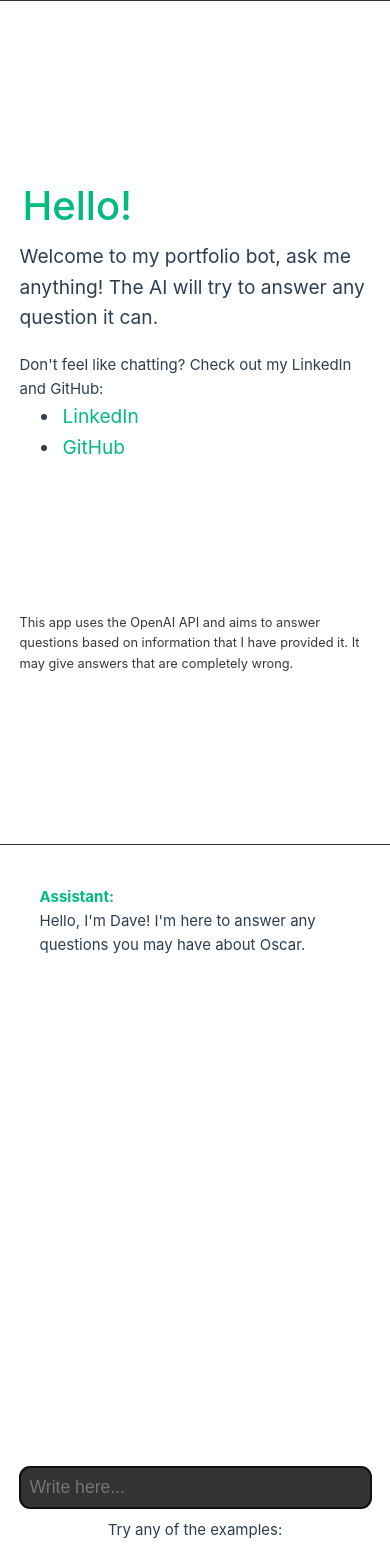
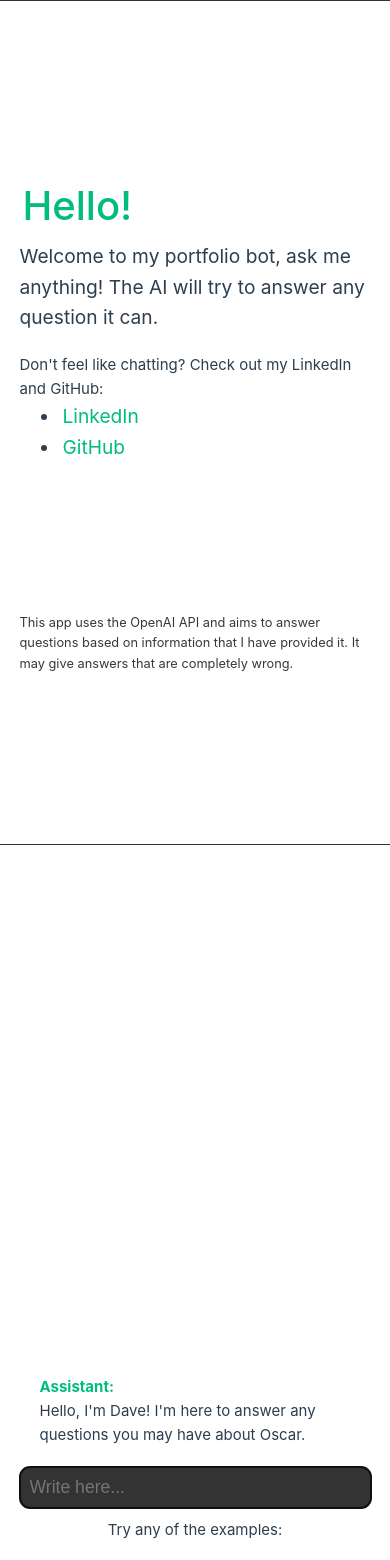
Before and after one commit to oscarpergler/chatgpt-wrapper-portfolio, a Vue app in the folder vue-project/: page / in a window 390 px wide. Shown: the top 1560 px of the page. Built offline with nearby package versions, Linux system fonts and the light colour scheme.

Commit message:
responsiveness quickfixes

```diff
--- a/vue-project/src/App.vue
+++ b/vue-project/src/App.vue
@@ -31,7 +31,7 @@
     border-top: 1px solid #333;
   }
 
-  @media screen and (min-width: 1024px){
+  @media screen and (min-width: 1200px) and (min-height: 800px){
     .app-container{
       height: 100vh;
       padding: 10%;
--- a/vue-project/src/views/ChatView.vue
+++ b/vue-project/src/views/ChatView.vue
@@ -102,6 +102,7 @@
 
   .output{
     display: flex;
+    flex-direction: column-reverse;
     width: 100%;
     height: 100%;
     overflow-y: scroll;
@@ -179,7 +180,7 @@
     transition: 0.3s;
   }
 
-  @media screen and (min-width: 1024px){
+  @media screen and (min-width: 1200px) and (min-height: 800px){
 
     .output{
       display: flex;
--- a/vue-project/src/views/IntroView.vue
+++ b/vue-project/src/views/IntroView.vue
@@ -49,7 +49,7 @@
     font-size: 0.8rem;
   }
 
-  @media screen and (min-width: 1024px) {
+  @media screen and (min-width: 1200px) and (min-height: 800px) {
     h1{
       font-size: 5vw;
     }
```
